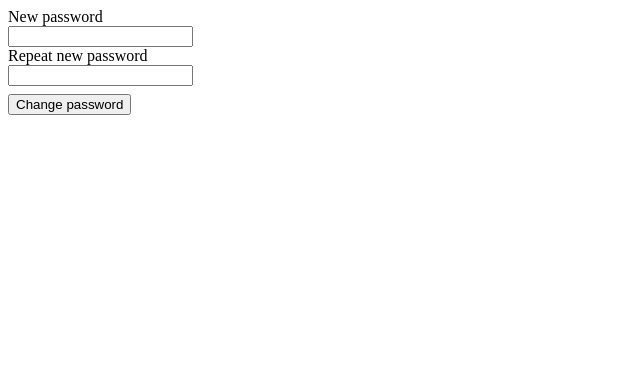
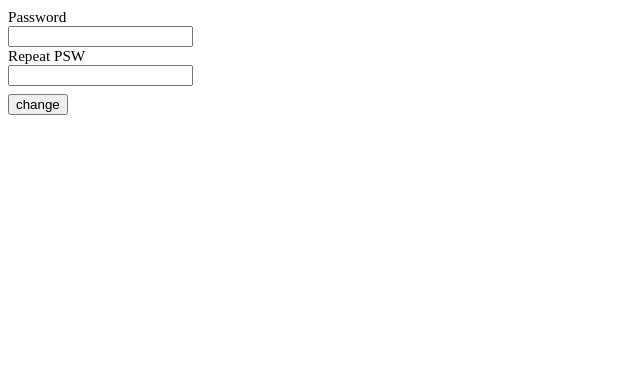
Before and after one commit to StianPedersen/TDDD97_Web_Programming, a Flask app: page /recoverPass/1 in a window 1280 px wide. Shown: the top 367 px of the page, without its empty margins (0-640 px from the left). Run offline with Flask 2, Linux system fonts and the light colour scheme.

Commit message:
Färdig fyra

```diff
--- a/twidder/static/recovery.js
+++ b/twidder/static/recovery.js
@@ -43,3 +43,14 @@ changePasswordRecovery = function (newPassword1,newPassword2){
     request.send(JSON.stringify(password_change));
   }
 }
+function passwordCheck(password1, password2) {
+  if(password1.value != password2.value)
+  {
+    password2.setCustomValidity('Passwords must match');
+    return false;
+  }
+  else {
+   password2.setCustomValidity('');
+   return true;
+  }
+}
--- a/twidder/templates/client.html
+++ b/twidder/templates/client.html
@@ -158,16 +158,16 @@
           <div id="Account" class="tabcontent">
             <h2>Account</h2>
             <div class="medium-div">
-              <form>
+              <form onsubmit="changePassword(oldPassword,newPassword1,newPassword2); return false;">
                   <accounttext>Old password</accounttext>
                   <input type="password" id="oldPassword" name="oldPassword" class="account-box" required></input>
                   <accounttext>New password</accounttext>
                   <input type="password" id="newPassword1" name="newPassword1" minlength="2" class="account-box" required></input>
 
                   <accounttext>Repeat new password</accounttext>
-                  <input type="password" id="newPassword2" name="newPassword2" class="account-box" required></input>
+                  <input type="password" oninput="passwordCheck(password1, this)" id="newPassword2" name="newPassword2" class="account-box" required></input>
 
-                  <button onclick="changePassword(oldPassword,newPassword1,newPassword2); return false;" class="btn-account">Change password</input>
+                  <input type = "submit" value = "Change password" class="btn-account"></input>
               </form>
             </div>
             <button onclick="logOut()">Logout </button>
--- a/twidder/templates/recovery.html
+++ b/twidder/templates/recovery.html
@@ -6,15 +6,17 @@
     <link rel="shortcut icon" href="../static/pictures/favicon.png" />
     <link href="../static/client.css" type="text/css" rel="stylesheet" />
     <script src="../static/recovery.js" type="text/javascript"></script>
-    <div class="medium-div" id="output">
-      <form>
 
-          <accounttext>New password</accounttext>
-          <input type="password" id="newPassword1" name="newPassword1" minlength="2" class="account-box" required></input>
-          <accounttext>Repeat new password</accounttext>
-          <input type="password" id="newPassword2" name="newPassword2" class="account-box" required></input>
-
-          <button onclick="changePasswordRecovery(newPassword1,newPassword2); return false;" class="btn-account">Change password</input>
+    <div class="medium-div">
+      <div class="" id="output"/>
+      <form onsubmit="changePasswordRecovery(password1,password2); return false;">
+        <pretext  for="password1">Password</pretext>
+        <input type="password" id="password1" minlength="2" name="password1" class="account-box" required></input>
+        <pretext for="password2">Repeat PSW</pretext>
+        <input type="password" oninput="passwordCheck(password1,this)" id="password2" name="password2" class="account-box" required></input>
+        <input type="submit" value="change" class="btn-account"></input >
       </form>
     </div>
+
+
     </head>
```
Also changed, not shown: twidder/database.db.
